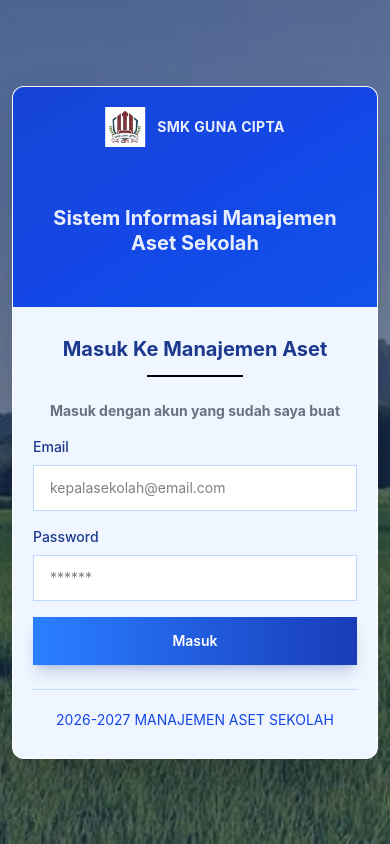
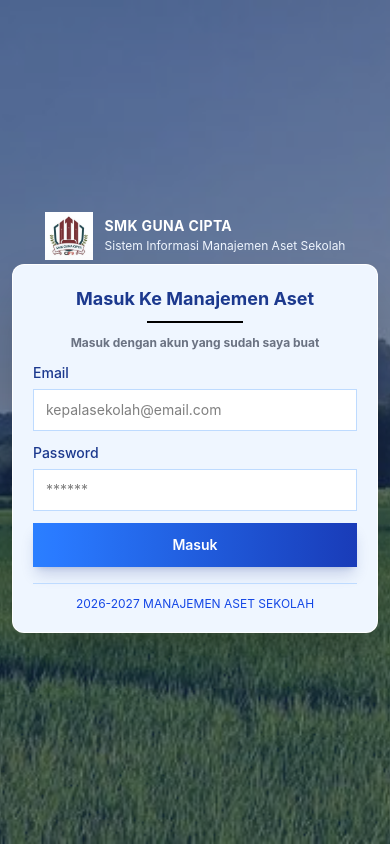
Before and after one commit to mzainulabidin70-cmyk/Projek-Manajemen-Aset, a React (Vite) app in the folder frontend-aset/: page / in a window 390 px wide. Built offline with nearby package versions, Linux system fonts and the light colour scheme.

Commit message:
merapikan halaman login

```diff
--- a/frontend-aset/src/pages/Login.jsx
+++ b/frontend-aset/src/pages/Login.jsx
@@ -43,7 +43,7 @@ export default function Login() {
   };
 
   return (
-    <div className="relative flex min-h-screen items-center justify-center overflow-hidden p-3 sm:p-5">
+    <div className="relative flex min-h-[100svh] flex-col items-center justify-center gap-1 overflow-hidden p-3 sm:p-5">
       <img
         src={sawah}
         alt=""
@@ -51,8 +51,16 @@ export default function Login() {
         className="absolute inset-0 h-full w-full object-cover"
       />
       <div className="absolute inset-0 bg-blue-950/55" aria-hidden="true" />
+      <header className="relative z-10 flex w-full max-w-[480px] items-center justify-center gap-3 text-white md:hidden">
+        <img src={logo} alt="Logo SMK Guna Cipta" className="h-12 w-12 shrink-0 object-cover" />
+        <div>
+          <h1 className="text-sm font-bold tracking-wide">SMK GUNA CIPTA</h1>
+          <p className="mt-0.5 text-xs leading-snug text-blue-50">Sistem Informasi Manajemen Aset Sekolah</p>
+        </div>
+      </header>
+
       <div className="relative z-10 grid min-h-0 w-full max-w-[480px] translate-x-0 grid-cols-1 overflow-hidden rounded-xl border border-white/70 bg-white shadow-2xl md:max-w-[1100px] md:min-h-[580px] md:-translate-x-4 md:grid-cols-[46%_54%] md:rounded-none">
-        <section className="relative flex min-h-[220px] flex-col items-center justify-center overflow-hidden bg-blue-700 px-5 pb-7 pt-24 text-center text-white/90 sm:min-h-[240px] md:min-h-[580px] md:p-10">
+        <section className="relative hidden min-h-[220px] flex-col items-center justify-center overflow-hidden bg-blue-700 px-5 pb-7 pt-24 text-center text-white/90 md:flex md:min-h-[580px] md:p-10">
           <div className="absolute inset-0 bg-gradient-to-br from-blue-900/20 via-blue-700/15 to-sky-400/10" aria-hidden="true" />
           <div className="absolute left-1/2 top-5 z-10 flex -translate-x-1/2 items-center gap-3 whitespace-nowrap md:left-8 md:top-8 md:translate-x-0">
             <img src={logo} alt="Logo SMK Guna Cipta" className="h-10 w-10 rounded-none object-cover sm:h-12 sm:w-12" />
@@ -63,22 +71,22 @@ export default function Login() {
           </h1>
         </section>
 
-        <section className="flex flex-col justify-center bg-blue-50/95 px-5 py-7 sm:px-12 sm:py-9 md:px-16">
-          <h2 className="mb-3 text-center text-xl font-bold text-blue-900 sm:text-2xl">
+        <section className="flex flex-col justify-center bg-blue-50/95 px-5 py-5 sm:px-12 sm:py-9 md:px-16">
+          <h2 className="mb-2 text-center text-lg font-bold text-blue-900 sm:mb-3 sm:text-2xl">
             Masuk Ke Manajemen Aset
           </h2>
-          <div className="mx-auto mb-6 h-0.5 w-24 bg-black" aria-hidden="true" />
-          <p className="mb-4 text-center text-sm font-bold text-gray-500">
+          <div className="mx-auto mb-3 h-0.5 w-24 bg-black sm:mb-6" aria-hidden="true" />
+          <p className="mb-3 text-center text-xs font-bold text-gray-500 sm:mb-4 sm:text-sm">
             Masuk dengan akun yang sudah saya buat
           </p>
 
           {error && (
-            <div className="mb-4 rounded-none bg-red-100 p-3 text-sm text-red-700">
+            <div className="mb-3 rounded-none bg-red-100 p-3 text-sm text-red-700 sm:mb-4">
               {error}
             </div>
           )}
 
-          <form onSubmit={handleLogin} className="space-y-4">
+          <form onSubmit={handleLogin} className="space-y-3 sm:space-y-4">
             <div>
               <label className="block text-sm font-medium text-blue-900">Email</label>
               <input
@@ -87,7 +95,7 @@ export default function Login() {
                 value={email}
                 onChange={(event) => setEmail(event.target.value)}
                 placeholder="kepalasekolah@email.com"
-                className="mt-2 w-full rounded-none border border-blue-200 bg-white px-4 py-3 text-sm outline-none transition focus:border-blue-500 focus:ring-2 focus:ring-blue-100"
+                className="mt-1.5 w-full rounded-none border border-blue-200 bg-white px-3 py-2.5 text-sm outline-none transition focus:border-blue-500 focus:ring-2 focus:ring-blue-100 sm:mt-2 sm:px-4 sm:py-3"
               />
             </div>
 
@@ -99,19 +107,19 @@ export default function Login() {
                 value={password}
                 onChange={(event) => setPassword(event.target.value)}
                 placeholder="******"
-                className="mt-2 w-full rounded-none border border-blue-200 bg-white px-4 py-3 text-sm outline-none transition focus:border-blue-500 focus:ring-2 focus:ring-blue-100"
+                className="mt-1.5 w-full rounded-none border border-blue-200 bg-white px-3 py-2.5 text-sm outline-none transition focus:border-blue-500 focus:ring-2 focus:ring-blue-100 sm:mt-2 sm:px-4 sm:py-3"
               />
             </div>
 
             <button
               type="submit"
-              className="w-full rounded-none bg-gradient-to-r from-blue-500 to-blue-800 py-3.5 text-sm font-semibold text-white shadow-lg shadow-blue-900/20 transition hover:from-blue-600 hover:to-blue-900"
+              className="w-full rounded-none bg-gradient-to-r from-blue-500 to-blue-800 py-3 text-sm font-semibold text-white shadow-lg shadow-blue-900/20 transition hover:from-blue-600 hover:to-blue-900 sm:py-3.5"
             >
               Masuk
             </button>
           </form>
 
-          <p className="mt-6 border-t border-blue-200 pt-5 text-center text-sm text-blue-700">
+          <p className="mt-4 border-t border-blue-200 pt-3 text-center text-xs text-blue-700 sm:mt-6 sm:pt-5 sm:text-sm">
             2026-2027 MANAJEMEN ASET SEKOLAH
           </p>
         </section>
```
